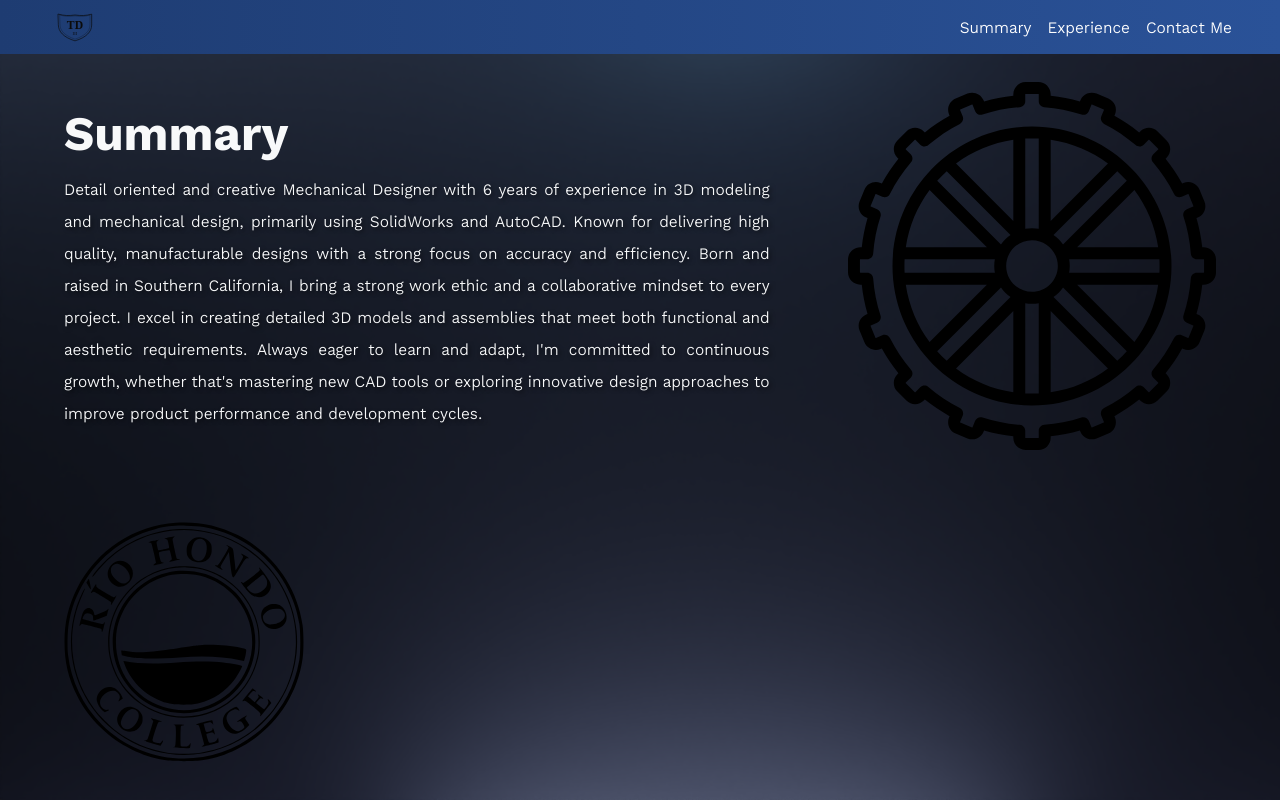
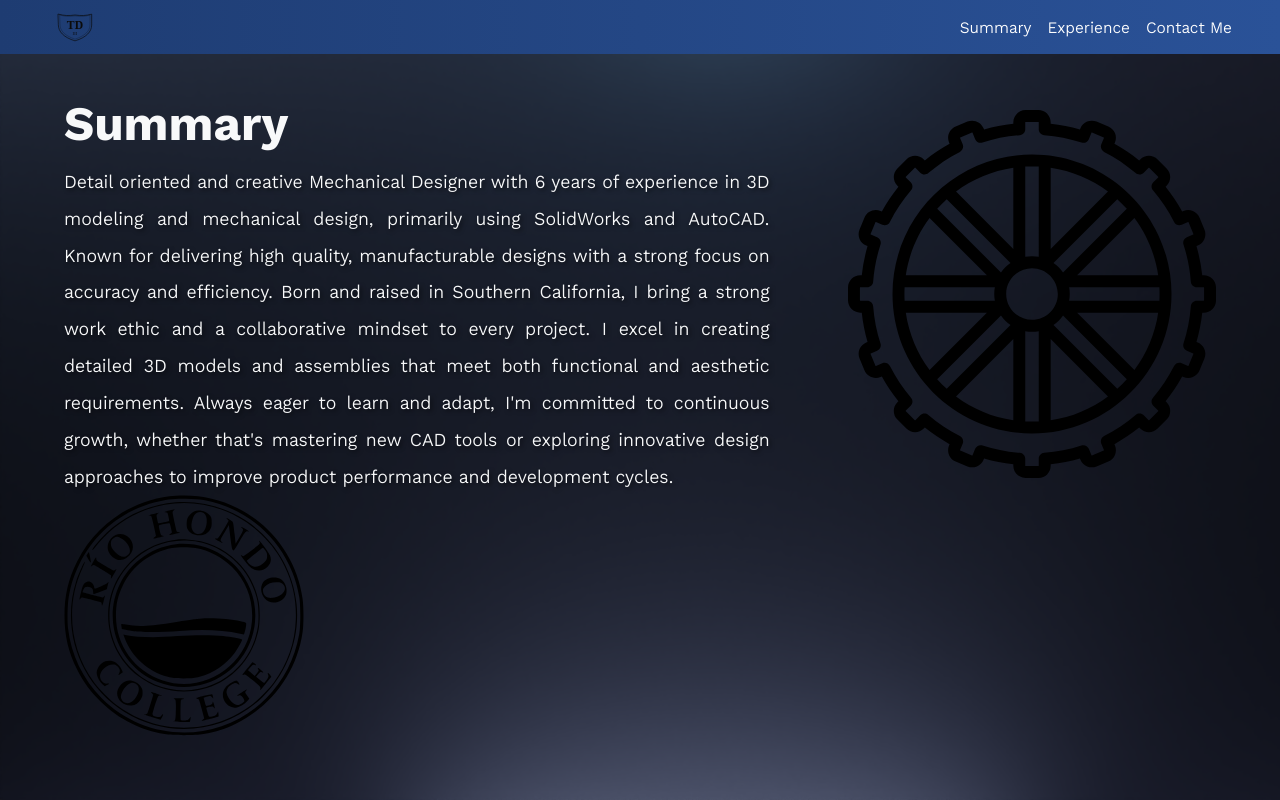
Before and after one commit to stebnj/tawm-website, a React (Create React App) app: page / in a window 1280 px wide. Built offline with nearby package versions, Linux system fonts and the light colour scheme; the HTML template or start-up script is replaced by a standard one.

Commit message:
change background to cover

```diff
--- a/src/components/Hero/Hero.scss
+++ b/src/components/Hero/Hero.scss
@@ -5,11 +5,11 @@
 
 .hero{
     color: $White;
-    margin: 3rem 4rem 0 4rem;
+    margin: 6rem 4rem 0 4rem;
     display: flex;
     align-items: center;
     flex-wrap: wrap;
-    height: 47rem;
+
 
 
     &__inner-container{
@@ -32,6 +32,7 @@
     &__paragraph-text{
         text-shadow: 2px 2px 4px rgba(0, 0, 0, 0.6);
         line-height: 2;
+        font-size: 1.15rem;
     }
 
     &__image-src{
--- a/src/pages/Contact/Contact.js
+++ b/src/pages/Contact/Contact.js
@@ -4,15 +4,11 @@ import './Contact.scss'
 export default function Contact(){
     return(
         <main>
-            <h1>Helloo</h1>
-            <h1>Helloo</h1>
-            <h1>Helloo</h1>
-            <h1>Helloo</h1>
-            <h1>Helloo</h1>
-            <h1>Helloo</h1>
-            <h1>Helloo</h1>
-            <h1>Helloo</h1>
-            <h1>Helloo</h1>
+            <section className='contact__title'>
+                <h1 className='contact__title-text'>
+                    Contact Me
+                </h1>
+            </section>
 
         </main>
     )
--- a/src/pages/Contact/Contact.scss
+++ b/src/pages/Contact/Contact.scss
@@ -1,3 +1,20 @@
 @use '../../styles/global';
 @import '../../styles/variables';
 @import '../../styles/mixins';
+
+
+main{
+    height: auto;
+}
+
+.contact__title{
+    padding: 5.5rem 0rem 4rem 3.5rem;
+
+
+    &-text{
+        color: $White;
+        font-size: 3rem;
+    }
+
+
+}
--- a/src/pages/Experience/Experience.scss
+++ b/src/pages/Experience/Experience.scss
@@ -11,13 +11,14 @@ h1{
 .exp{
     display: flex;
     flex-wrap: wrap;
+    margin: 6rem 4rem 0 4rem;
 
 }
 
 
 .exp__title{
-    padding: 5.5rem 0rem 4rem 3.5rem;
 
+    margin-bottom: 2rem;
 
     &-text{
         color: $White;
@@ -25,7 +26,6 @@ h1{
 }
 
 .exp__egad{
-    padding-left: 3.25rem;
     display: flex;
     align-items: center;
 
@@ -42,14 +42,13 @@ h1{
         display:flex;
         justify-content: center;
         text-align: justify;
-        padding-right: 10%;
         font-size: 1.15rem;
     }
 
 }
 
 .exp__we{
-    padding-left: 3.5rem;
+
     display: flex;
     padding-top: 2rem;
     align-items: center;
@@ -66,7 +65,6 @@ h1{
         display:flex;
         justify-content: center;
         text-align: justify;
-        padding-right: 10%;
         font-size: 1.15rem;
     }
 }
@@ -79,8 +77,8 @@ h1{
 
 
     &-img{
-        height: 25rem;
-        padding-right: 1.75rem;
+        height: 20rem;
+        padding-right: 1.5rem;
     }
 
     &-text{
@@ -90,7 +88,6 @@ h1{
         display:flex;
         justify-content: center;
         text-align: justify;
-        padding-right: 10%;
         font-size: 1.15rem;
         padding-bottom: 2.25rem;
     }
--- a/src/styles/_global.scss
+++ b/src/styles/_global.scss
@@ -12,8 +12,14 @@ body{
      @include font-styling(400, $Black);
     background-image: url(../assets/pictures/test.jpg);
     background-size: cover;
+    background-attachment: fixed;
+    background-repeat: no-repeat;
+}
 
-    background-repeat: no-repeat;
+body{
+    margin: 0;
+    padding: 0;
+    height: 100%;
 }
 
 
```
